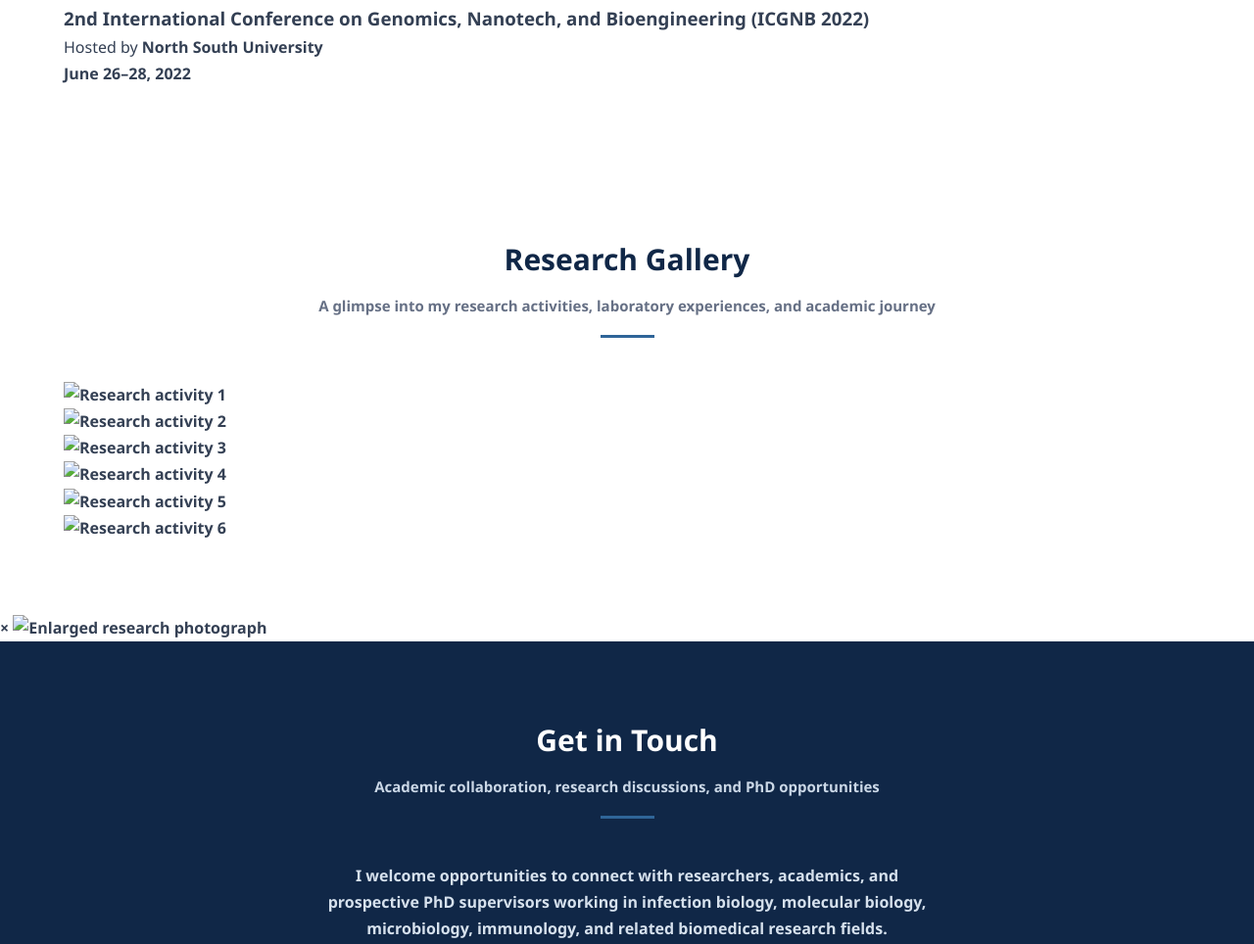
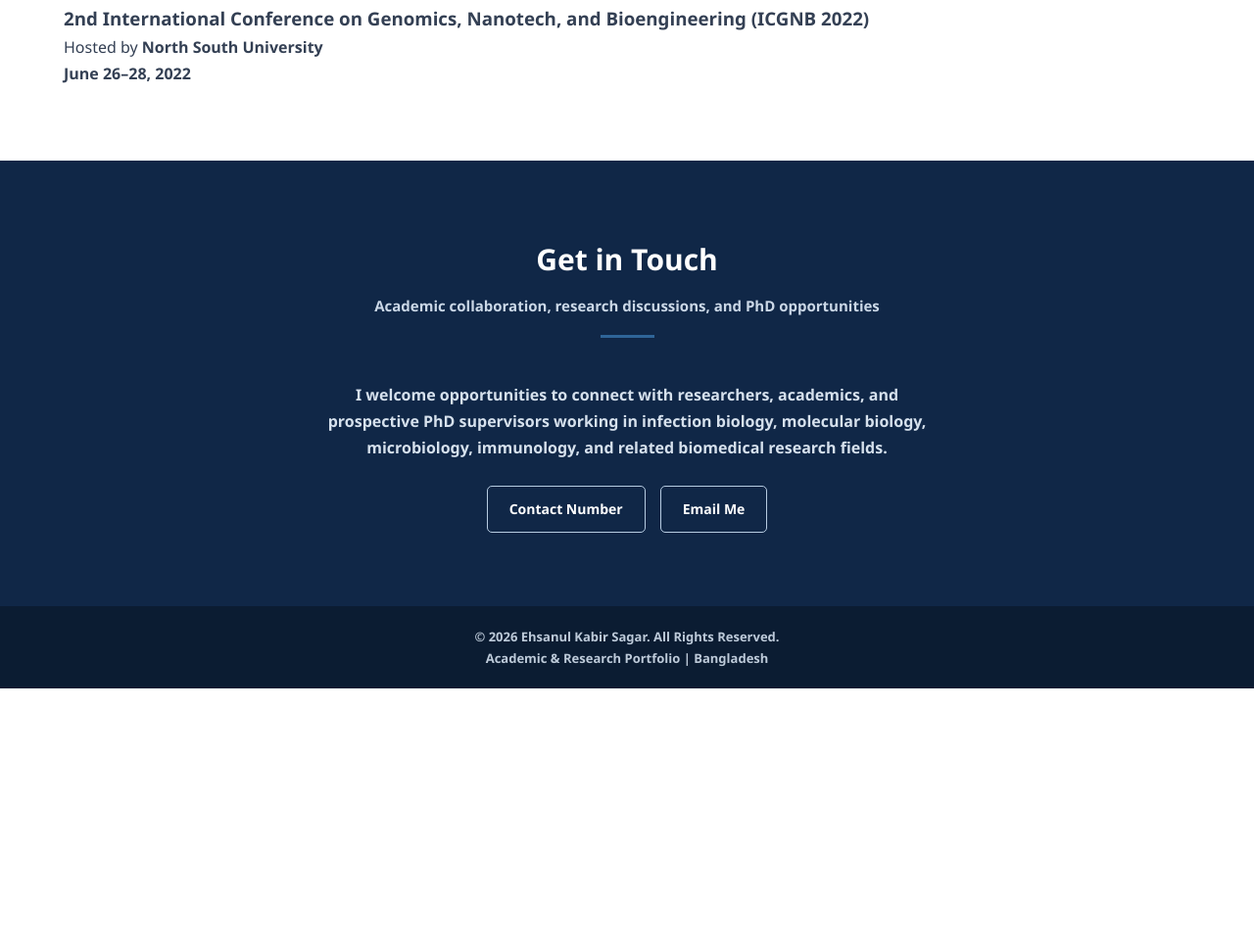
Before and after one commit to ehsanulkabirsagar/biochemist, a plain HTML site: page index.html in a window 1280 px wide. Shown: the part 7044-8008 px from the top of the page at 98% size. After the commit the page ends 7747 px from the top, so only its background shows below. Drawn offline with Linux system fonts and the light colour scheme.

Commit message:
Update index.html

```diff
--- a/index.html
+++ b/index.html
@@ -1274,76 +1274,6 @@
 </section>
 
 
-<!-- GALLERY SECTION -->
-
-<section class="gallery" id="gallery">
-
-    <div class="container">
-
-        <div class="section-heading">
-            <h2>Research Gallery</h2>
-            <p>
-                A glimpse into my research activities,
-                laboratory experiences, and academic journey
-            </p>
-        </div>
-
-        <div class="gallery-grid">
-
-            <div class="gallery-item">
-                <img src="images/research1.jpg"
-                     alt="Research activity 1"
-                     onclick="openImage(this)">
-            </div>
-
-            <div class="gallery-item">
-                <img src="images/research2.jpg"
-                     alt="Research activity 2"
-                     onclick="openImage(this)">
-            </div>
-
-            <div class="gallery-item">
-                <img src="images/research3.jpg"
-                     alt="Research activity 3"
-                     onclick="openImage(this)">
-            </div>
-
-            <div class="gallery-item">
-                <img src="images/research4.jpg"
-                     alt="Research activity 4"
-                     onclick="openImage(this)">
-            </div>
-
-            <div class="gallery-item">
-                <img src="images/research5.jpg"
-                     alt="Research activity 5"
-                     onclick="openImage(this)">
-            </div>
-
-            <div class="gallery-item">
-                <img src="images/research6.jpg"
-                     alt="Research activity 6"
-                     onclick="openImage(this)">
-            </div>
-
-        </div>
-
-    </div>
-
-</section>
-
-<!-- IMAGE LIGHTBOX -->
-
-<div id="imageLightbox" class="lightbox"
-     onclick="closeImage()">
-
-    <span class="lightbox-close">&times;</span>
-
-    <img id="lightboxImage" src="" alt="Enlarged research photograph">
-
-</div>
-
-
 <!-- CONTACT -->
 
 <section class="contact" id="contact">
```
